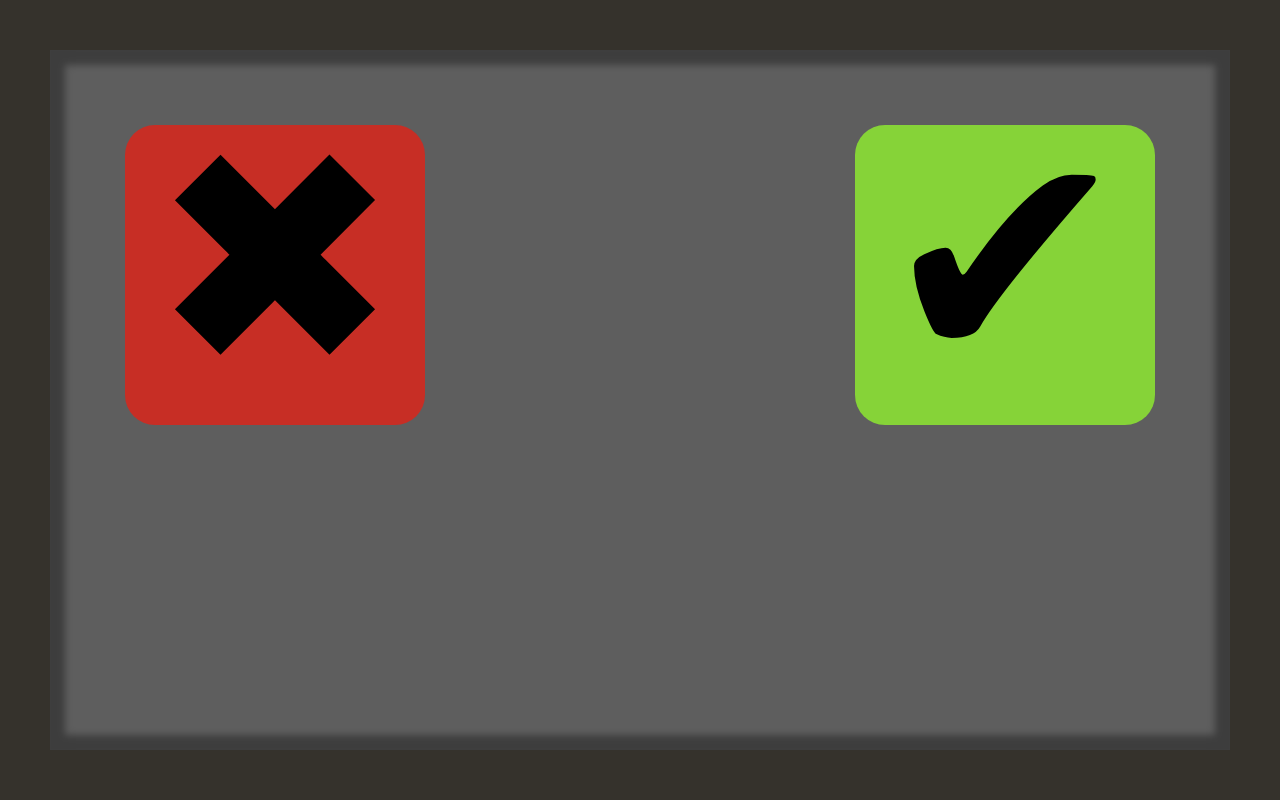
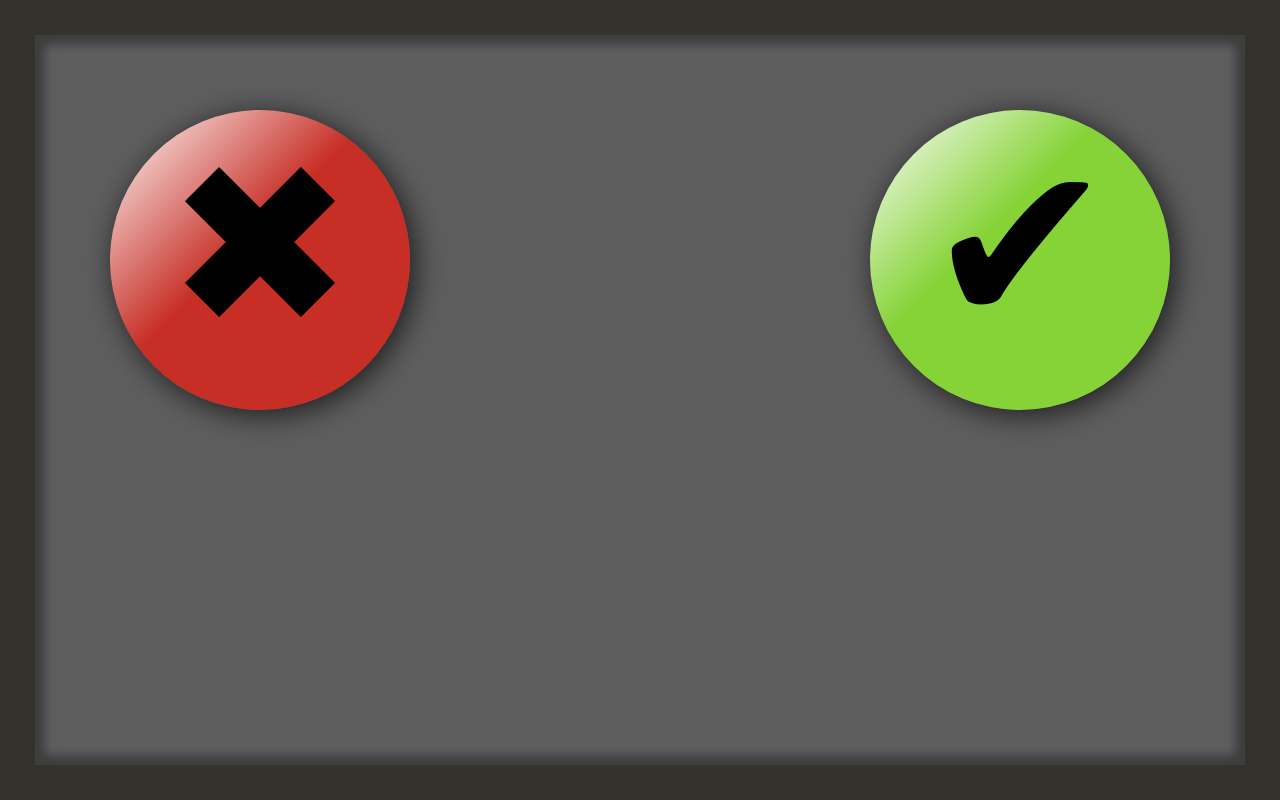
Before and after one commit to zakisalam223/CPSC581Group6Project2, a website built with Vite: page remote/remote.html in a window 1280 px wide. Built offline with nearby package versions, Linux system fonts and the light colour scheme.

Commit message:
bit more button styling

```diff
--- a/css/remote.css
+++ b/css/remote.css
@@ -3,8 +3,8 @@
     height: 100vh;
     background-color: #5e5e5e;
     box-sizing: border-box;
-    border: 50px solid #35322C;
-    box-shadow: inset 0 0 7px 15px rgba(0, 0, 0, 0.35);
+    border: 35px solid #35322C;
+    box-shadow: inset 0 0 10px 10px rgba(0, 0, 0, 0.35);
 }
 
 .vibrationBtnsBox {
@@ -21,8 +21,9 @@
     color: black;
     padding-bottom: 30px;
     border: none;
-    font-size: 300px;
-    border-radius: 30px;
+    font-size: 225px;
+    border-radius: 50%;
+    box-shadow: 5px 5px 30px rgba(0, 0, 0, 0.7);
 
     width: 300px;
     height: 300px;
@@ -33,9 +34,9 @@
 }
 
 .wrongBtn {
-    background-color: #C72E25;
+    background: linear-gradient(to bottom right, #fff 0%, #C72E25 45%);
 }
 
 .rightBtn {
-    background-color: #86D338;
+    background: linear-gradient(to bottom right, #fff 0%, #86D338 40%);
 }
--- a/vite.config.js
+++ b/vite.config.js
@@ -8,6 +8,7 @@ export default defineConfig({
       input: {
         main: resolve(__dirname, 'index.html'),
         puzzle: resolve(__dirname, 'puzzle/puzzle.html'),
+        puzzle: resolve(__dirname, 'remote/remote.html'),
         // ADD MORE AS NEEDED
       },
     },
```
